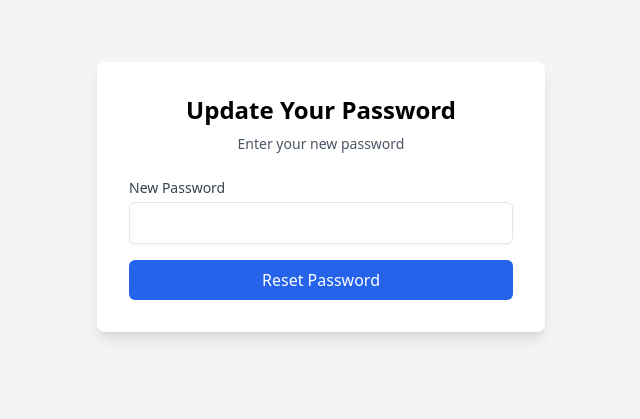
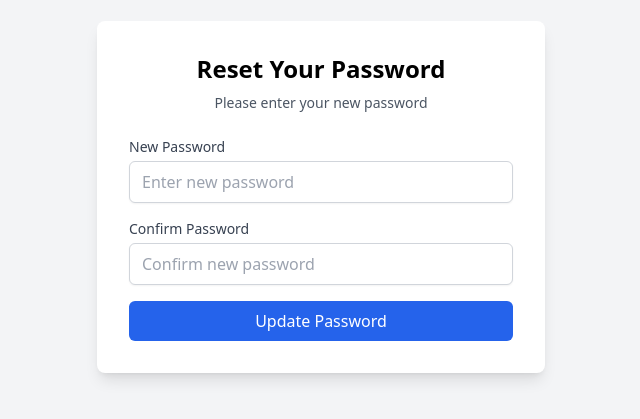
Before and after one commit to Gbolahan007/your-app-api, a React (Vite) app: page /update-password in a window 1280 px wide. Shown: the part 203-622 px from the top of the page, without its empty margins (319-959 px from the left). Built offline with nearby package versions, Linux system fonts and the light colour scheme; a web font is replaced by a local one.

Commit message:
updated passwordpage

```diff
--- a/src/App.jsx
+++ b/src/App.jsx
@@ -16,7 +16,8 @@ import SignInSignUp from "./pages/sign up/SignInSignUp";
 import AuthCallback from "./pages/AuthCallback";
 import { AppProvider } from "./contexts/AuthContext";
 import ProtectedRoute from "./ProtectedRoute";
-import ForgotPassword from "./authentication/ForgotPassword";
+import ForgotPassword from "./authentication/UpdatePassword";
+import UpdatePassword from "./authentication/UpdatePassword";
 
 const queryClient = new QueryClient({
   defaultOptions: {
@@ -57,7 +58,7 @@ function App() {
               <Route path="*" element={<PageNotFound />} />
               <Route path="/signup" element={<SignInSignUp />} />
               <Route path="/auth/callback" element={<AuthCallback />} />
-              <Route path="/update-password" element={<ForgotPassword />} />
+              <Route path="/update-password" element={<UpdatePassword />} />
             </Routes>
           </BrowserRouter>
         </ModalProvider>
--- a/src/authentication/ForgotPassword.jsx
+++ /dev/null
@@ -1,66 +0,0 @@
-import { useParams, useNavigate } from "react-router-dom";
-import { useState } from "react";
-import { useResetPassword } from "../authentication/useResetPassword"; // Custom hook to handle password reset logic
-import toast from "react-hot-toast";
-import { BiLoaderAlt } from "react-icons/bi"; // Assuming you use this icon for the loading state
-
-const ForgotPassword = () => {
-  const { token } = useParams(); // You might need to handle a token from the URL
-  const navigate = useNavigate();
-  const [newPassword, setNewPassword] = useState("");
-  const { resetPassword, isLoading } = useResetPassword();
-
-  const handlePasswordChange = (e) => {
-    setNewPassword(e.target.value);
-  };
-
-  const handleSubmit = async (e) => {
-    e.preventDefault();
-    try {
-      // Pass the token (from the URL) and newPassword to the resetPassword mutation
-      await resetPassword({ token, password: newPassword });
-      navigate("/signup"); // Redirect to login after successful password reset
-    } catch (error) {
-      // The error will be handled by the onError callback in the useMutation hook
-    }
-  };
-
-  return (
-    <div className="flex min-h-screen items-center justify-center bg-gray-100">
-      <div className="w-full max-w-md space-y-6 rounded-lg bg-white p-8 shadow-lg">
-        <div className="text-center">
-          <h1 className="text-2xl font-bold">Update Your Password</h1>
-          <p className="mt-2 text-sm text-gray-600">Enter your new password</p>
-        </div>
-
-        <form onSubmit={handleSubmit} className="space-y-4">
-          <div>
-            <label className="block text-sm font-medium text-gray-700">
-              New Password
-            </label>
-            <input
-              type="password"
-              value={newPassword}
-              onChange={handlePasswordChange}
-              className="mt-1 block w-full rounded-md border px-3 py-2 shadow-sm"
-            />
-          </div>
-
-          <button
-            type="submit"
-            disabled={isLoading}
-            className="flex w-full items-center justify-center gap-2 rounded-md bg-blue-600 px-4 py-2 text-white hover:bg-blue-700"
-          >
-            {isLoading ? (
-              <BiLoaderAlt className="h-5 w-5 animate-spin" />
-            ) : (
-              "Reset Password"
-            )}
-          </button>
-        </form>
-      </div>
-    </div>
-  );
-};
-
-export default ForgotPassword;
--- /dev/null
+++ b/src/authentication/UpdatePassword.jsx
@@ -0,0 +1,107 @@
+import { useForm } from "react-hook-form";
+import { BiLoaderAlt } from "react-icons/bi";
+import { useNavigate } from "react-router-dom";
+import { useUpdatePassword } from "../authentication/useUpdatePassword"; // Import the new hook
+
+function UpdatePassword() {
+  const navigate = useNavigate();
+  const { updateUserPassword, isUpdatingPassword } = useUpdatePassword();
+
+  const {
+    register,
+    handleSubmit,
+    formState: { errors },
+    getValues,
+  } = useForm();
+
+  function onSubmit(data) {
+    if (data.password !== data.passwordConfirm) {
+      return; // The validation in register will catch this
+    }
+
+    updateUserPassword(data.password, {
+      onSuccess: () => {
+        navigate("/signup"); // Redirect to login page after successful password update
+      },
+    });
+  }
+
+  return (
+    <div className="flex min-h-screen items-center justify-center bg-gray-100">
+      <div className="w-full max-w-md space-y-6 rounded-lg bg-white p-8 shadow-lg">
+        <div className="text-center">
+          <h1 className="text-2xl font-bold">Reset Your Password</h1>
+          <p className="mt-2 text-sm text-gray-600">
+            Please enter your new password
+          </p>
+        </div>
+
+        <form onSubmit={handleSubmit(onSubmit)} className="space-y-4">
+          <div>
+            <label className="block text-sm font-medium text-gray-700">
+              New Password
+            </label>
+            <input
+              type="password"
+              disabled={isUpdatingPassword}
+              placeholder="Enter new password"
+              className={`mt-1 block w-full rounded-md border px-3 py-2 shadow-sm focus:border-blue-500 focus:ring-blue-500 ${
+                errors.password ? "border-red-500" : "border-gray-300"
+              }`}
+              {...register("password", {
+                required: "Password is required",
+                minLength: {
+                  value: 6,
+                  message: "Password must be at least 6 characters",
+                },
+              })}
+            />
+            {errors.password && (
+              <p className="mt-1 text-sm text-red-600">
+                {errors.password.message}
+              </p>
+            )}
+          </div>
+
+          <div>
+            <label className="block text-sm font-medium text-gray-700">
+              Confirm Password
+            </label>
+            <input
+              type="password"
+              disabled={isUpdatingPassword}
+              placeholder="Confirm new password"
+              className={`mt-1 block w-full rounded-md border px-3 py-2 shadow-sm focus:border-blue-500 focus:ring-blue-500 ${
+                errors.passwordConfirm ? "border-red-500" : "border-gray-300"
+              }`}
+              {...register("passwordConfirm", {
+                required: "Please confirm your password",
+                validate: (value) =>
+                  value === getValues("password") || "Passwords do not match",
+              })}
+            />
+            {errors.passwordConfirm && (
+              <p className="mt-1 text-sm text-red-600">
+                {errors.passwordConfirm.message}
+              </p>
+            )}
+          </div>
+
+          <button
+            type="submit"
+            disabled={isUpdatingPassword}
+            className="flex w-full items-center justify-center gap-2 rounded-md bg-blue-600 px-4 py-2 text-white hover:bg-blue-700"
+          >
+            {isUpdatingPassword ? (
+              <BiLoaderAlt className="h-5 w-5 animate-spin" />
+            ) : (
+              "Update Password"
+            )}
+          </button>
+        </form>
+      </div>
+    </div>
+  );
+}
+
+export default UpdatePassword;
--- /dev/null
+++ b/src/authentication/useUpdatePassword.js
@@ -0,0 +1,18 @@
+import { useMutation } from "@tanstack/react-query";
+import { updatePassword as updatePasswordApi } from "../services/apiAuth";
+import toast from "react-hot-toast";
+
+export function useUpdatePassword() {
+  const { mutate: updateUserPassword, isLoading: isUpdatingPassword } =
+    useMutation({
+      mutationFn: (newPassword) => updatePasswordApi(newPassword),
+      onSuccess: () => {
+        toast.success("Password successfully updated");
+      },
+      onError: (error) => {
+        toast.error(error.message || "Failed to update password");
+      },
+    });
+
+  return { updateUserPassword, isUpdatingPassword };
+}
--- a/src/pages/sign up/SignInSignUp.jsx
+++ b/src/pages/sign up/SignInSignUp.jsx
@@ -120,10 +120,10 @@ const SignInSignUp = () => {
 
             <button
               type="submit"
-              disabled={isLoading}
+              disabled={isLoadingUpdatePassword}
               className="flex w-full items-center justify-center gap-2 rounded-md bg-blue-600 px-4 py-2 text-white hover:bg-blue-700"
             >
-              {isLoading ? (
+              {isLoadingUpdatePassword ? (
                 <BiLoaderAlt className="h-5 w-5 animate-spin" />
               ) : (
                 "Send Reset Link"
--- a/src/services/apiAuth.js
+++ b/src/services/apiAuth.js
@@ -41,7 +41,7 @@ export async function getCurrentUser() {
 
 export async function sendPasswordResetEmail(email) {
   const { data, error } = await supabase.auth.resetPasswordForEmail(email, {
-    redirectTo: "http://localhost:5173/update-password",
+    redirectTo: "https://seemly.vercel.app/update-password",
   });
 
   if (error) throw new Error(error.message);
```
